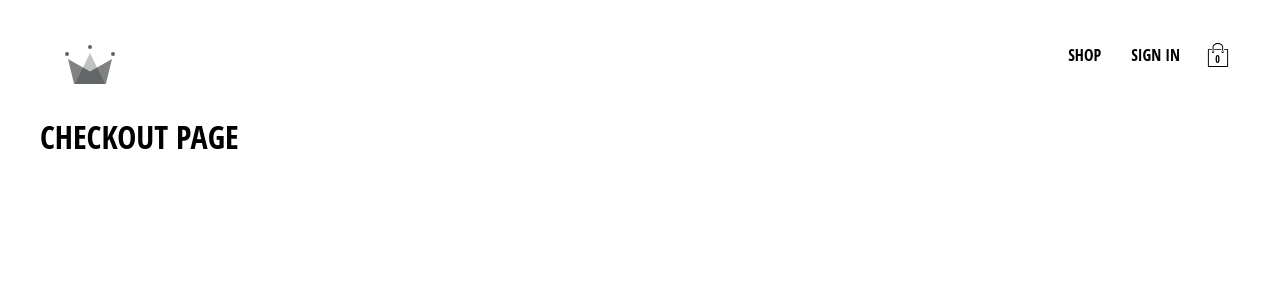
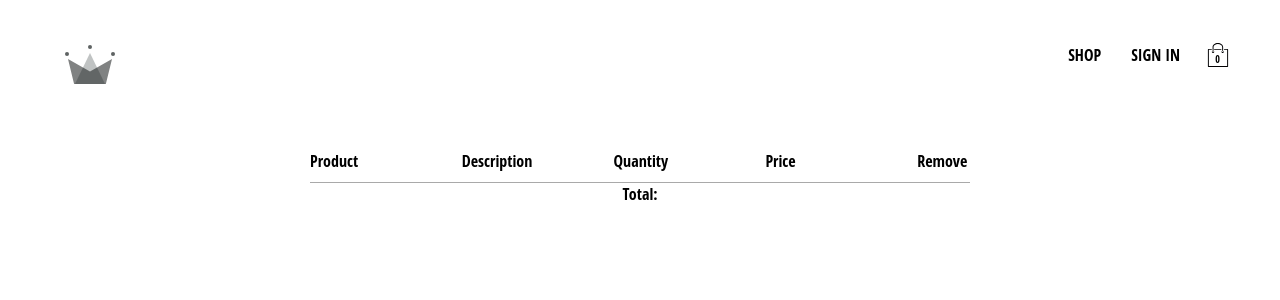
Before and after one commit to NabilRaiyan/Crwn-Clothing, a React (Create React App) app: page /checkout in a window 1280 px wide. Shown: the top 300 px of the page. Built offline with nearby package versions, Linux system fonts and the light colour scheme; no server answers.

Commit message:
Adding styles

```diff
--- /dev/null
+++ b/src/routes/checkout/checkout-item.styles.scss
@@ -0,0 +1,41 @@
+.checkout-item-container {
+  width: 100%;
+  display: flex;
+  min-height: 100px;
+  border-bottom: 1px solid darkgrey;
+  padding: 15px 0;
+  font-size: 20px;
+  align-items: center;
+
+  .image-container {
+    width: 23%;
+    padding-right: 15px;
+
+    img {
+      width: 100%;
+      height: 100%;
+    }
+  }
+  .name,
+  .quantity,
+  .price {
+    width: 23%;
+  }
+
+  .quantity {
+    display: flex;
+
+    .arrow {
+      cursor: pointer;
+    }
+
+    .value {
+      margin: 0 10px;
+    }
+  }
+
+  .remove-button {
+    padding-left: 12px;
+    cursor: pointer;
+  }
+}
--- a/src/routes/checkout/checkout.component.jsx
+++ b/src/routes/checkout/checkout.component.jsx
@@ -1,13 +1,31 @@
 import { useContext } from "react";
 import { CartContext } from "../../contexts/cart.context";
+import "./checkout.styles.scss";
+import "./checkout-item.styles.scss";
 // funtion for checkout functionality
 const CHECKOUT = ()=>{
     const {cartItems, addItemToCart, removeItemToCart} = useContext(CartContext)
     return(
-        <div>
-            <h1>CHECKOUT PAGE</h1>
-            <div>
-            {   // getting items form list
+        <div className="checkout-container">
+            <div className="checkout-block">
+                <div className="header-block">
+                    <span>Product</span>
+                </div>
+                <div className="header-block">
+                    <span>Description</span>
+                </div>
+                <div className="header-block">
+                    <span>Quantity</span>
+                </div>
+                <div className="header-block">
+                    <span>Price</span>
+                </div>
+                <div className="header-block">
+                    <span>Remove</span>
+                </div>
+            </div>
+        {
+            // getting items form list
             cartItems.map((cartItem)=>{
                 const {id, name, quantity} = cartItem;
                 const itemIncreaseHandler = ()=>{
@@ -25,8 +43,7 @@
 
             )})
         }
-
-            </div>
+        <span className="Total">Total: </span>
         </div>
     )
 }
--- /dev/null
+++ b/src/routes/checkout/checkout.styles.scss
@@ -0,0 +1,31 @@
+.checkout-container {
+  width: 55%;
+  min-height: 90vh;
+  display: flex;
+  flex-direction: column;
+  align-items: center;
+  margin: 50px auto 0;
+
+  .checkout-block {
+    width: 100%;
+    padding: 10px 0;
+    display: flex;
+    justify-content: space-between;
+    border-bottom: 1px solid darkgrey;
+
+    .header-block {
+      text-transform: capitalize;
+      width: 23%;
+
+      &:last-child {
+        width: 8%;
+      }
+    }
+  }
+
+  .total {
+    margin-top: 30px;
+    margin-left: auto;
+    font-size: 36px;
+  }
+}
```
Lines whose indentation alone changed are shown as unchanged.
